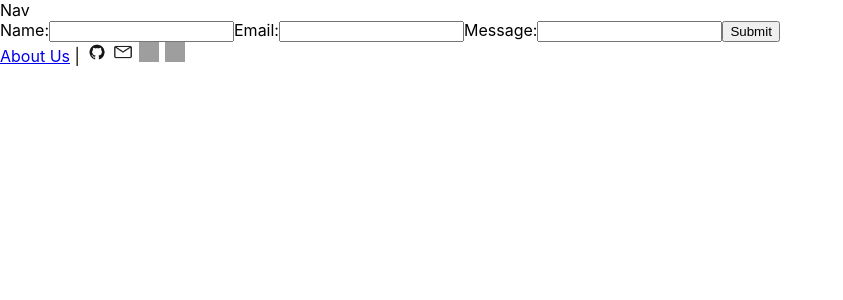
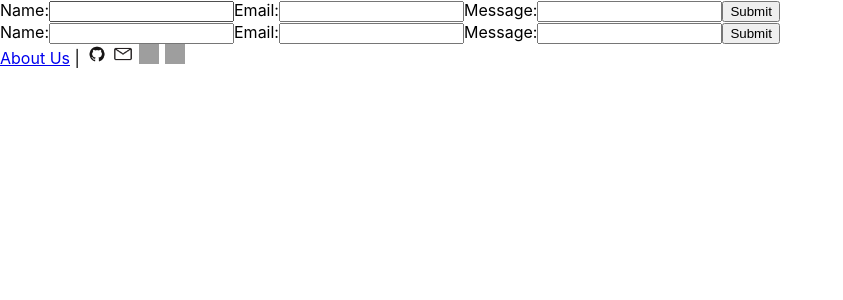
Before and after one commit to DesTede/personal_site, a React (Create React App) app: page /contact in a window 1280 px wide. Shown: the top 300 px of the page, without its empty margins (0-843 px from the left). Built offline with nearby package versions, Linux system fonts and the light colour scheme; grey boxes are pictures that could not be loaded.

Commit message:
Contact.tsx created

```diff
--- a/src/Components/Navbar/Navbar.tsx
+++ b/src/Components/Navbar/Navbar.tsx
@@ -1,9 +1,21 @@
+import {Route, Routes} from "react-router-dom";
+import About from "../../Sections/About/About";
+import Skills from "../../Sections/Skills/Skills";
+import Experience from "../../Sections/Experience/Experience";
+import Projects from "../../Sections/Projects/Projects";
+import Contact from "../../Sections/Contact/Contact";
 
 
 function Navbar(): JSX.Element{
     return (
-        <div>
-            Nav
+        <div className={"routing"}>
+            <Routes>
+                <Route path={"/about"} element={<About/>} />
+                <Route path={"/skills"} element={<Skills/>}/>
+                <Route path={"/experience"} element={<Experience/>}/>
+                <Route path={"/projects"} element={<Projects/>}/>
+                <Route path={"/contact"} element={<Contact/>}/>
+            </Routes>
         </div>
     )
 }
--- a/src/Sections/Contact/Contact.tsx
+++ b/src/Sections/Contact/Contact.tsx
@@ -19,12 +19,12 @@ const Contact = ()=> {
         const publicKey = "vjb14JMG4iXgWfwrQ"
 
         emailjs.send(serviceId, templateId, formData, publicKey)
-            .then((Response) => {
+            .then((response) => {
             setStatus("Success! Your message has been sent.")
             setFormData({name: "", email: "", message: ""})
-        },
-        (error) => {
-            setStatus("Error! Please try again.")
+        })
+            .catch((error) => {
+            setStatus("Error! Please try again.");
         })
 
     };
@@ -49,6 +49,7 @@ const Contact = ()=> {
             <button type={"submit"}>
                 Submit
             </button>
+            {status && <p>{status}</p>}
         </form>
     );
 }
```
